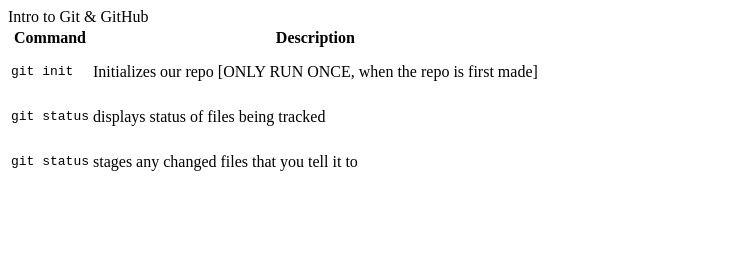
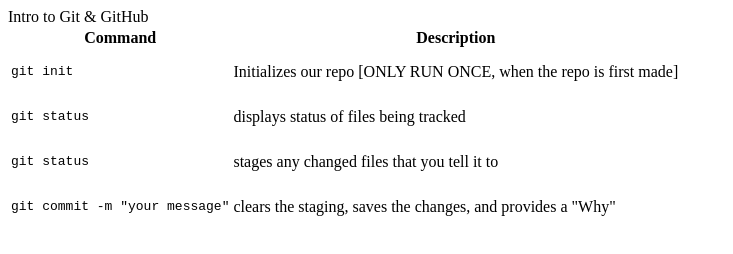
Before and after one commit to JFEdski/introToGit, a plain HTML site: page index.html in a window 1280 px wide. Shown: the whole page, without its empty margins (0-733 px from the left). Drawn offline with Linux system fonts and the light colour scheme.

Commit message:
ready to push code

```diff
--- a/index.html
+++ b/index.html
@@ -25,6 +25,19 @@
             <td><pre>git status</pre></td>
             <td>stages any changed files that you tell it to</td>
         </tr>
+     <tr>
+        <td><pre>git commit -m "your message"</pre></td>
+        <td>clears the staging, saves the changes, and provides a "Why"</td>
+    </tr>
+    <!--
+        When changing a file(s):
+        1. change the file(s)
+        2. in a terminal, add the file to git [git add .]
+        3. in a terminal, commit the change(s) [git commit -m "message"]
+     -->
+    <tr>
+
+    </tr>
     </tbody>
    </table>
 </body>
```
